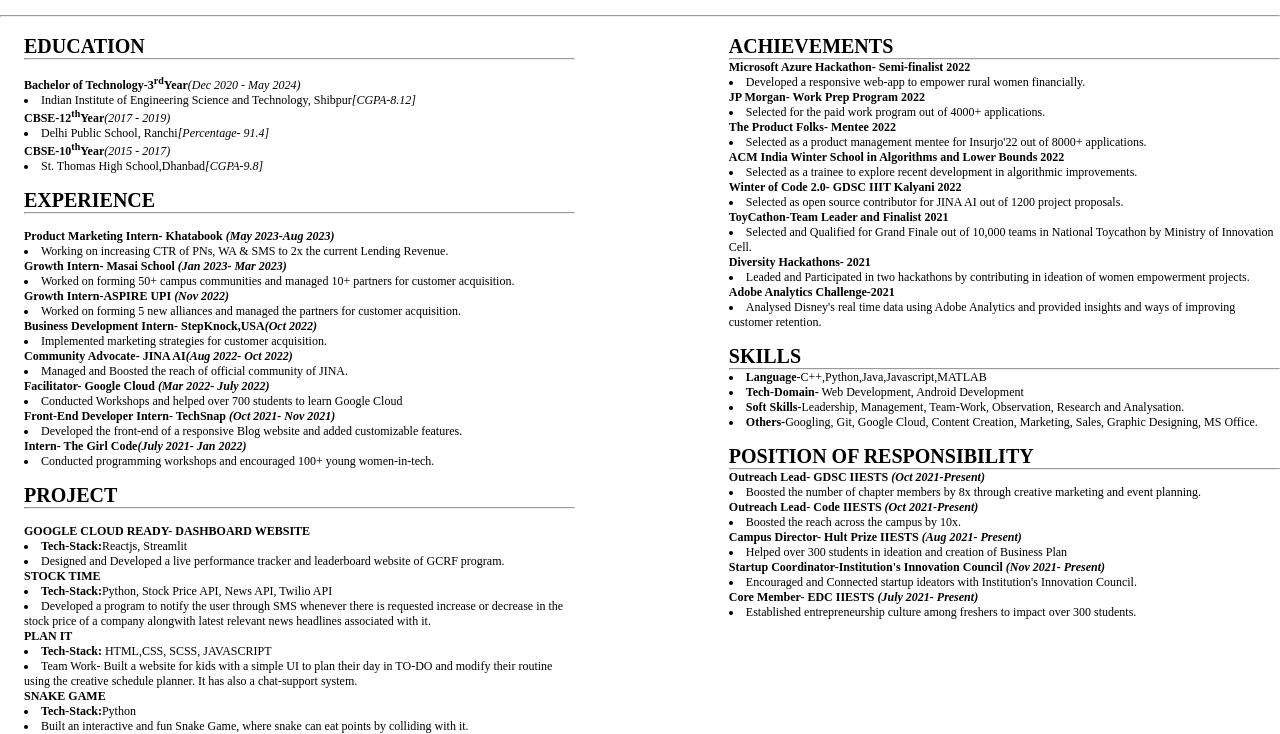
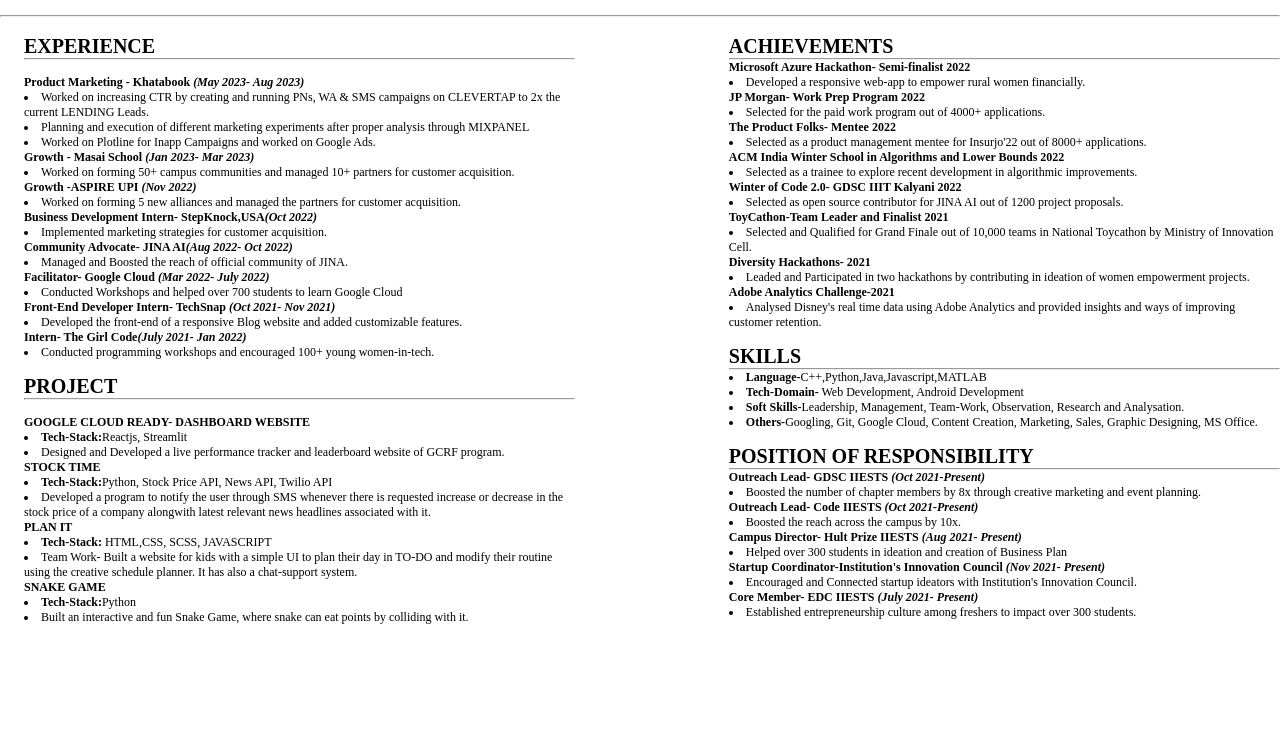
Before and after one commit to enja-2001/Resume, a plain HTML site: page index.html in a window 1280 px wide. Shown: the part 121-855 px from the top of the page. After the commit the page ends 800 px from the top, so only its background shows below. Drawn offline with Linux system fonts and the light colour scheme.

Commit message:
Update index.html

```diff
--- a/index.html
+++ b/index.html
@@ -59,7 +59,7 @@
             <hr><br>
             <div class="main-content">
                   <div class="main-content-left">
-                        <div class="edu">
+<!--                         <div class="edu">
                               <p>EDUCATION</p>
                               <hr class="underline"><br>
                               <strong>Bachelor of Technology-3<sup>rd</sup>Year</strong><em>(Dec 2020 - May 2024)</em>
@@ -72,15 +72,17 @@
                               <strong>CBSE-10<sup>th</sup>Year</strong><em>(2015 - 2017)</em>
                               <li>St. Thomas High School,Dhanbad<em>[CGPA-9.8]</em>
                               </li>
-                        </div><br>
+                        </div><br> -->
                         <div class="exp">
                               <p>EXPERIENCE</p>
                               <hr class="underline"><br>
-                              <strong>Product Marketing Intern- Khatabook <em>(May 2023-Aug 2023)</em></strong>
-                              <li>Working on increasing CTR of PNs, WA & SMS to 2x the current Lending Revenue.</li>
-                              <strong>Growth Intern- Masai School <em>(Jan 2023- Mar 2023)</em></strong>
+                              <strong>Product Marketing - Khatabook <em>(May 2023- Aug 2023)</em></strong>
+                              <li>Worked on increasing CTR by creating and running PNs, WA & SMS campaigns on CLEVERTAP to 2x the current LENDING Leads.</li>
+                              <li>Planning and execution of different marketing experiments after proper analysis through MIXPANEL</li>
+                              <li>Worked on Plotline for Inapp Campaigns and worked on Google Ads.</li>
+                              <strong>Growth - Masai School <em>(Jan 2023- Mar 2023)</em></strong>
                               <li>Worked on forming 50+ campus communities and managed 10+ partners for customer acquisition.</li>
-                              <strong>Growth Intern-ASPIRE UPI <em>(Nov 2022)</em></strong>
+                              <strong>Growth -ASPIRE UPI <em>(Nov 2022)</em></strong>
                               <li>Worked on forming 5 new alliances and managed the partners for customer acquisition.</li>
                               <strong>Business Development Intern- StepKnock,USA<em>(Oct 2022)</em></strong>
                               <li>Implemented marketing strategies for customer acquisition.</li>
```
